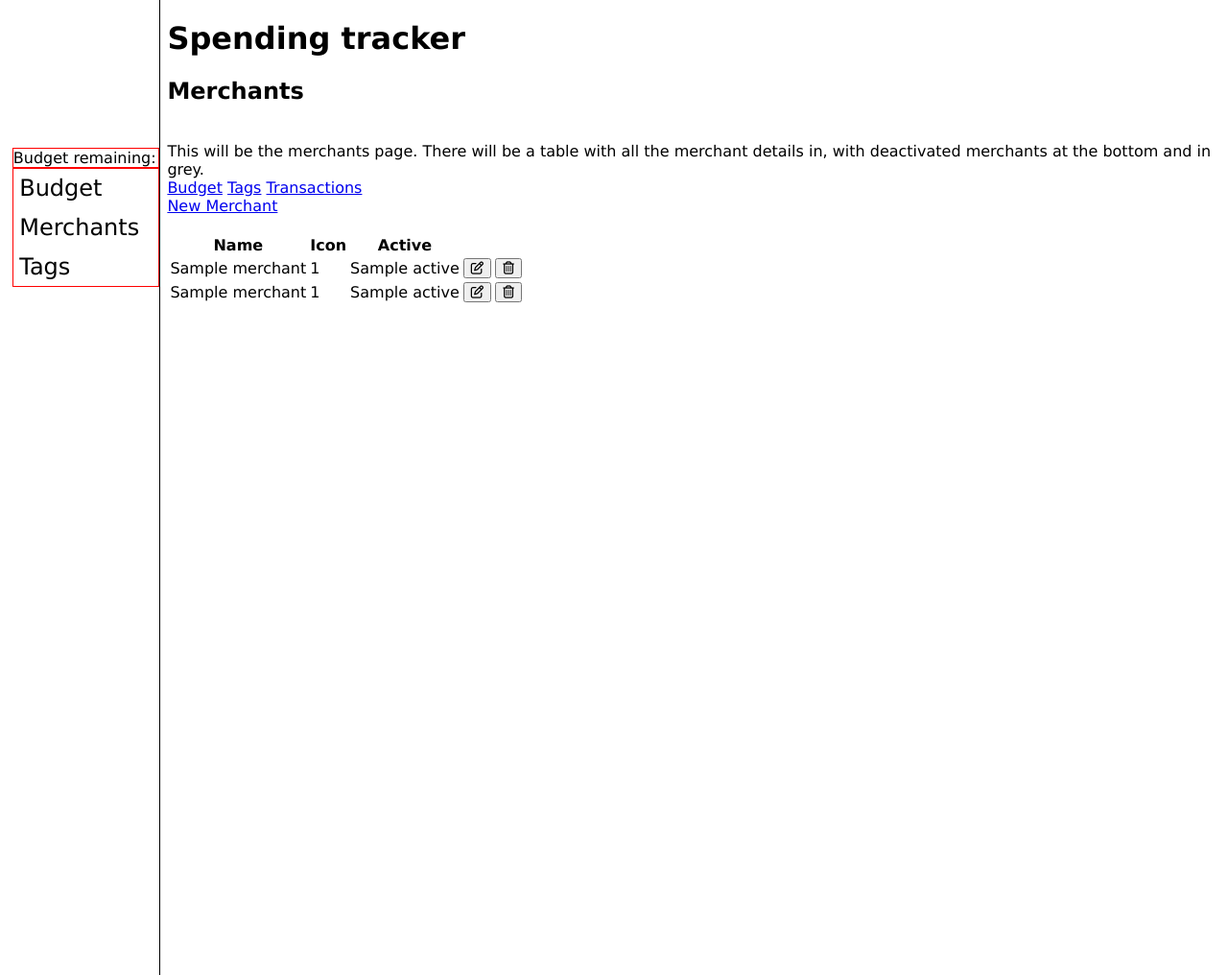
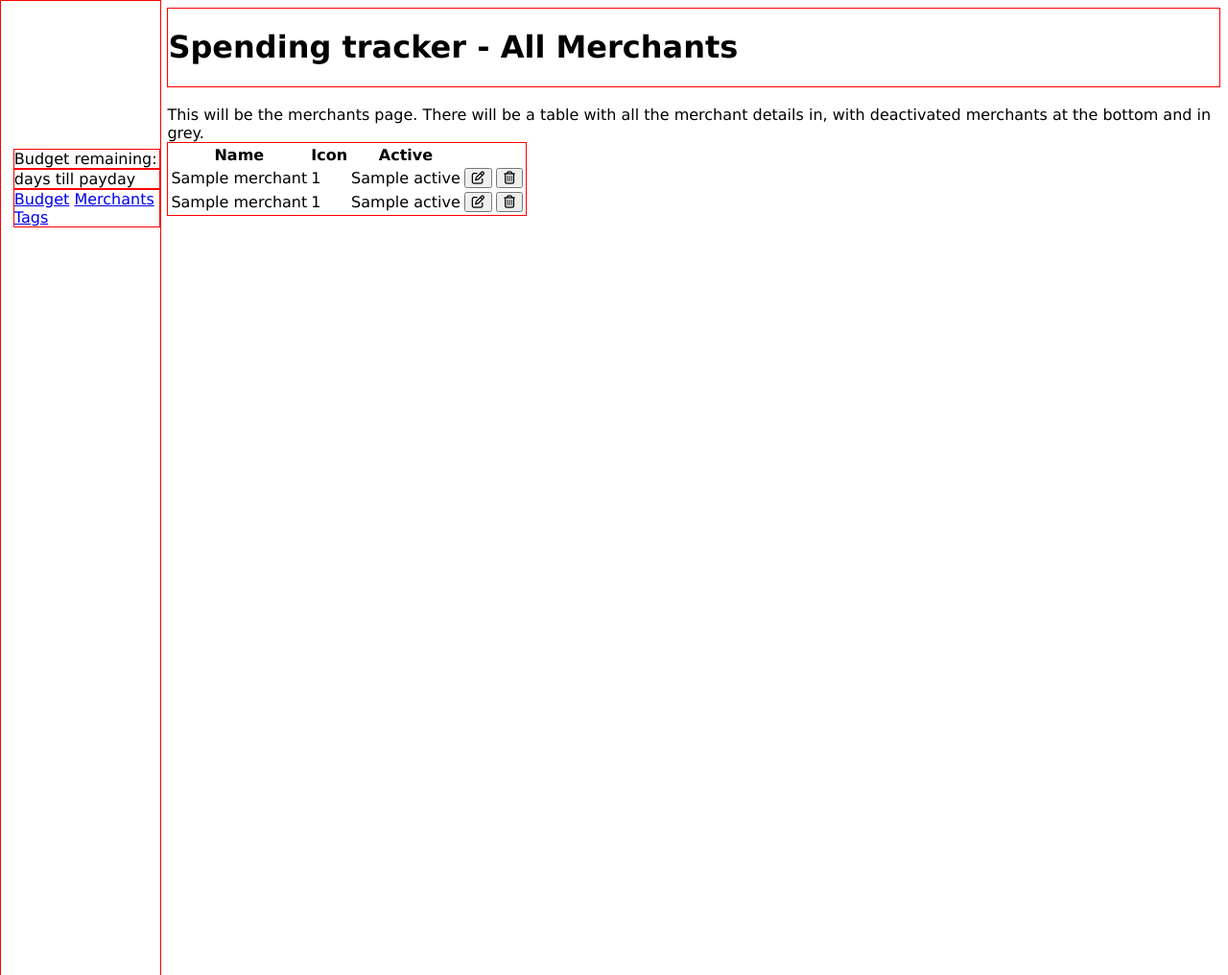
Before and after one commit to Andrew-Lindsay42/Spending-Tracker, a Flask app: page /merchants in a window 1280 px wide. Shown: the whole page at 96% size. Run offline with Flask 2, Linux system fonts and the light colour scheme; a database or web service that is not in the repository returns one stand-in record (values such as "Sample title"); some libraries are stand-ins or nearby versions.

Commit message:
Tidied up naming etc and drew boxes around everything to help with layout

```diff
--- a/static/style.css
+++ b/static/style.css
@@ -1,7 +1,8 @@
-body {
+html {
 font-family: Verdana, Geneva, Tahoma, sans-serif
 }
 
+/* Styling for sidebar in here */
 .sidebar {
     height: 100%;
     width: 12vw;
@@ -12,23 +13,26 @@
     top: 0;
     left: 0;
     overflow-x: hidden;
-    border-right: 0.1vw solid black;
+    border: 1px solid red;
 }
 
 .budget_remain {
     border: 1px solid red;
 }
+
+.till_payday {
+    border: 1px solid red;
+}
+
 .sidenav {
     border: 1px solid red;
 }
-.sidenav a {
-    padding: 0.5vw;
-    text-decoration: none;
-    font-size: 1.5em;
-    color: black;
-    display: block;
+/* ------------------------- */
+
+/* Styling for main content in here */
+.header {
+    border: 1px solid red;
 }
-
 
 .main {
     margin-left: 13vw;
@@ -37,3 +41,32 @@
 .transaction_table {
     border: 1px solid red;
 }
+
+.table_header {
+    border: 1px solid red;
+}
+
+.table_row {
+    border: 1px solid red;
+}
+
+.m_t_table {
+    border: 1px solid red;
+}
+
+.active_row {
+    border: 1px solid red;
+}
+
+.inactive_row {
+    border: 1px solid red;
+}
+
+.edit_form {
+    border: 1px solid red;
+}
+
+.new_form {
+    border: 1px solid red;
+}
+/* ------------------------- */
--- a/templates/base.html
+++ b/templates/base.html
@@ -20,6 +20,9 @@
         <div class="budget_remain">
             Budget remaining:
         </div>
+        <div class="till_payday">
+            days till payday
+        </div>
         <div class="sidenav">
         <a href = "/budget_info">Budget</a>
         <a href = "/merchants">Merchants</a>
--- a/templates/merchants/edit.html
+++ b/templates/merchants/edit.html
@@ -1,7 +1,6 @@
 {% extends "base.html" %}
 {% block content %}
-<h1>Spending tracker</h1>
-<h2>Edit Merchants</h2>
+<header class="header"><h1>Spending tracker - Edit Merchant</h1></header>
 <br>This will be the edit merchant page. There will be a pre populated form with the existing info, and a button to click to save.
 
 <br><a href = "/merchants">Back to Merchants</a><br>
--- a/templates/merchants/index.html
+++ b/templates/merchants/index.html
@@ -1,14 +1,11 @@
 {% extends "base.html" %}
 {% block content %}
-<h1>Spending tracker</h1>
-<h2>Merchants</h2>
+<header class="header"><h1>Spending tracker - All Merchants</h1></header>
+
 <br>This will be the merchants page. There will be a table with all the merchant details in, with deactivated merchants at the bottom and in grey.
-<br><a href = "/budget_info">Budget</a>
-<a href = "/tags">Tags</a>
-<a href = "/transactions">Transactions</a><br>
-<a href = "/merchants/new">New Merchant</a><br><br>
 
-<table class="m/t_table">
+
+<table class="m_t_table">
     <tr class="table_header">
       <th>Name</th>
       <th>Icon</th>
--- a/templates/merchants/new.html
+++ b/templates/merchants/new.html
@@ -1,7 +1,6 @@
 {% extends "base.html" %}
 {% block content %}
-<h1>Spending tracker</h1>
-<h2>New Merchant</h2>
+<header class="header"><h1>Spending tracker - New Merchant</h1></header>
 <br>This will be the new merchant page. There will be a form with the info to be filled out, and a button to click to save.
 <br><a href = "/merchants">Back to Merchants</a><br>
 
--- a/templates/tags/edit.html
+++ b/templates/tags/edit.html
@@ -1,7 +1,6 @@
 {% extends "base.html" %}
 {% block content %}
-<h1>Spending tracker</h1>
-<h2>Edit Tags</h2>
+<header class="header"><h1>Spending tracker - Edit Tags</h1></header>
 <br>This will be the edit tag page. There will be a pre populated form with the existing info, and a button to click to save.
 <br><a href = "/tags">Back to Tags</a><br>
 
--- a/templates/tags/index.html
+++ b/templates/tags/index.html
@@ -1,14 +1,14 @@
 {% extends "base.html" %}
 {% block content %}
-<h1>Spending tracker</h1>
-<h2>Tags</h2>
+<header class="header"><h1>Spending tracker - All Tags</h1></header>
+
 <br>This will be the tags page. There will be a table with all the tag details in, with deactivated tags at the bottom and in grey.
 <br><a href = "/budget_info">Budget</a>
 <a href = "/merchants">Merchants</a>
 <a href = "/transactions">Transactions</a><br>
 <a href = "/tags/new">New Tag</a><br><br>
 
-<table class="m/t_table">
+<table class="m_t_table">
     <tr class="table_header">
       <th>Name</th>
       <th>Icon</th>
--- a/templates/tags/new.html
+++ b/templates/tags/new.html
@@ -1,7 +1,7 @@
 {% extends "base.html" %}
 {% block content %}
-<h1>Spending tracker</h1>
-<h2>New Tag</h2>
+<header class="header"><h1>Spending tracker - New Tag</h1></header>
+
 <br>This will be the new tag page. There will be a form with the info to be filled out, and a button to click to save.
 <br><a href = "/tags">Back to Tags</a><br>
 
--- a/templates/transactions/edit.html
+++ b/templates/transactions/edit.html
@@ -1,7 +1,7 @@
 {% extends "base.html" %}
 {% block content %}
-<h1>Spending tracker</h1>
-<h2>Edit Transaction</h2>
+<header class="header"><h1>Spending tracker - Edit Transaction</h1></header>
+
 <br>This will be the edit transaction page. There will be a pre populated form with the existing info, and a button to click to save.
 <a href = "/transactions">Back to mainpage</a>
 <div class = "edit_form">
--- a/templates/transactions/index.html
+++ b/templates/transactions/index.html
@@ -1,7 +1,6 @@
 {% extends "base.html" %}
 {% block content %}
-<h1>Spending tracker</h1>
-<h2>Transactions</h2>
+<header class="header"><h1>Spending tracker - All Transactions</h1></header>
 <br>This will be the transactions page, also the main page of the app. There will be a table with all the transaction details in, including merchant and tag info. <br><br>
 <a href = "/budget_info">Budget</a>
 <a href = "/merchants">Merchants</a>
--- a/templates/transactions/new.html
+++ b/templates/transactions/new.html
@@ -1,7 +1,6 @@
 {% extends "base.html" %}
 {% block content %}
-<h1>Spending tracker</h1>
-<h2>New Transaction</h2>
+<header class="header"><h1>Spending tracker - New Transaction</h1></header>
 <br>This will be the new transaction page. There will be a form with the info to be filled out, and a button to click to save.
 <a href = "/transactions">Back to mainpage</a>
 <div class = "new_form">
--- a/templates/transactions/show.html
+++ b/templates/transactions/show.html
@@ -1,7 +1,6 @@
 {% extends "base.html" %}
 {% block content %}
-<h1>Spending tracker</h1>
-<h2>Transaction info</h2>
+<header class="header"><h1>Spending tracker - Transaction from {{transaction.date}}</h1></header>
 <br>This will be the individual transaction page. It ultimately may not actually be used, but it might be useful for somewhere to display the description of a transaction.
 <a href = "/transactions">Back to mainpage</a>
 <table class="transaction_table">
--- a/templates/users/edit.html
+++ b/templates/users/edit.html
@@ -1,7 +1,6 @@
 {% extends "base.html" %}
 {% block content %}
-<h1>Spending tracker</h1>
-<h2>Edit Budget</h2>
+<header class="header"><h1>Spending tracker - Edit Budget</h1></header>
 <br>This will be the edit budget page. There will be a pre populated form with the existing info, and a button to click to save.
 <br>There aren't any other pages needed for the user, as the app should only have one.
 <a href = "/transactions">Back to mainpage</a>
```
